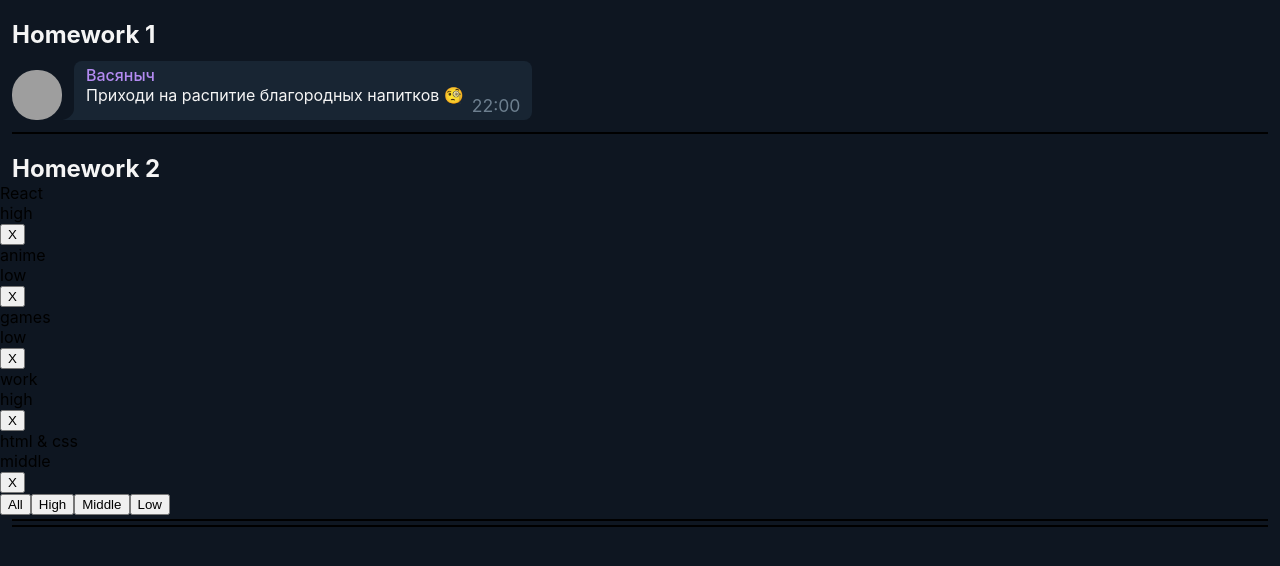
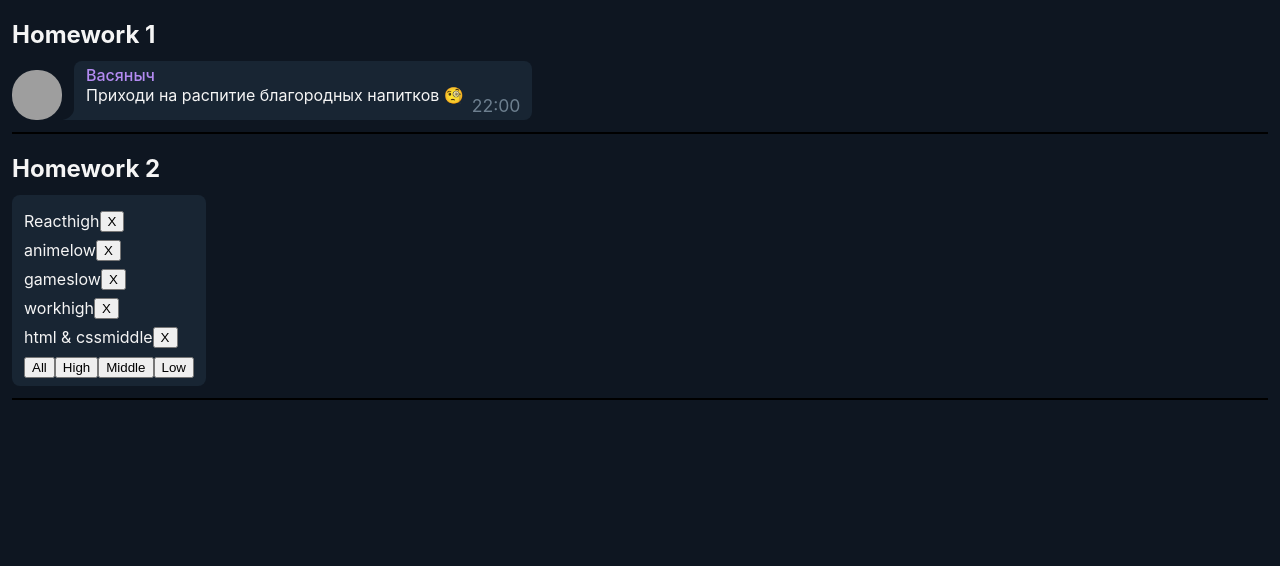
Before and after one commit to mykolao/react-homeworks, a React (Create React App) app: page / in a window 1280 px wide. Shown: the top 566 px of the page. Built offline with nearby package versions, Linux system fonts and the light colour scheme; grey boxes are pictures that could not be loaded.

Commit message:
styling affairs

```diff
--- a/src/homework-2/Affair.tsx
+++ b/src/homework-2/Affair.tsx
@@ -1,5 +1,6 @@
 import React from "react";
 import { AffairType } from "./HW2";
+import css from "./Affairs.module.css";
 
 type AffairPropsType = {
   affair: AffairType; // need to fix any
@@ -11,9 +12,11 @@ function Affair(props: AffairPropsType) {
     props.deleteAffairCallback(props.affair._id); // need to fix
 
   return (
-    <div>
-      <div className="name">{props.affair.name}</div>
-      <div className="priority">{props.affair.priority}</div>
+    <div className={css.affair}>
+      <div className={css.name}>{props.affair.name}</div>
+      <div className={css.priority}>
+        {props.affair.priority}
+      </div>
       <button onClick={deleteCallback}>X</button>
     </div>
   );
--- a/src/homework-2/Affairs.module.css
+++ b/src/homework-2/Affairs.module.css
@@ -1,3 +1,15 @@
-.someClass {
+.affairs {
+  background-color: var(--fg-color);
+  margin: 12px;
+  border-radius: 8px;
+  width: fit-content;
+  padding: 8px 12px;
+  /* max-width: 480px; */
+}
 
+.affair {
+  /* width: fit-content; */
+  color: var(--color-light);
+  display: flex;
+  margin: 8px 0px;
 }
--- a/src/homework-2/Affairs.tsx
+++ b/src/homework-2/Affairs.tsx
@@ -1,6 +1,7 @@
 import React from "react";
 import Affair from "./Affair";
 import { AffairType, AffairsType } from "./HW2";
+import css from "./Affairs.module.css";
 
 type AffairsPropsType = {
   // need to fix any
@@ -24,7 +25,7 @@ function Affairs(props: AffairsPropsType) {
   const setLow = () => {};
 
   return (
-    <div className="affairs">
+    <div className={css.affairs}>
       {mappedAffairs}
 
       <button onClick={setAll}>All</button>
--- a/src/homework-2/HW2.tsx
+++ b/src/homework-2/HW2.tsx
@@ -58,9 +58,6 @@ function HW2() {
         deleteAffairCallback={deleteAffairCallback}
       />
       <hr />
-      {/*для личного творчества, могу проверить*/}
-      {/*<AlternativeAffairs/>*/}
-      <hr />
     </div>
   );
 }
```
